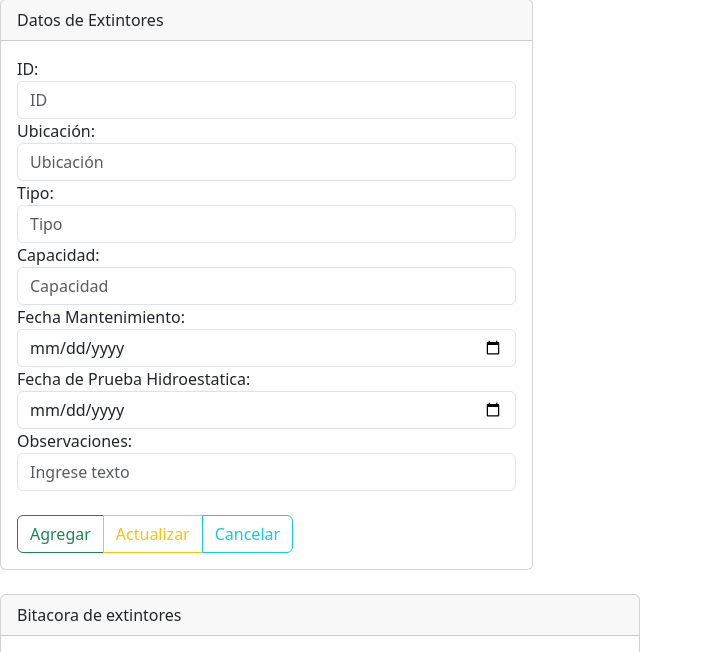
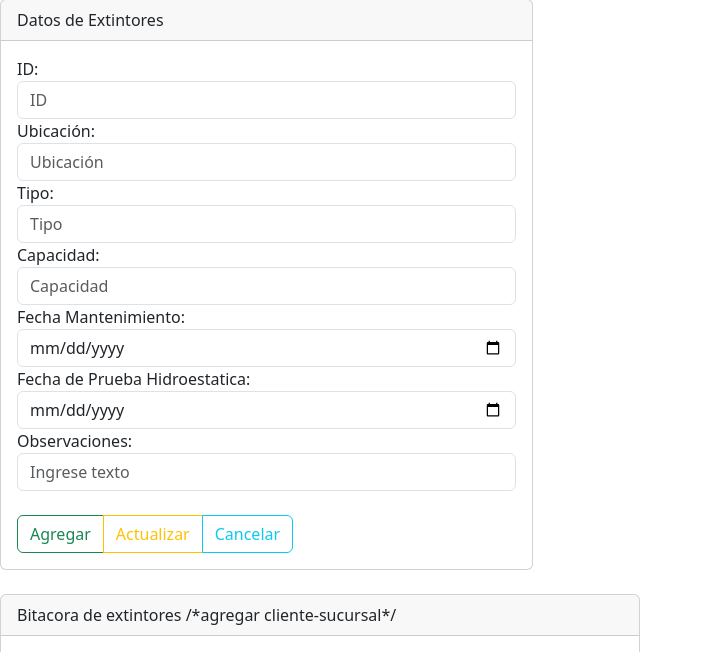
Before and after one commit to alexcorona80/E, a PHP site: page /View/bitacoras.php in a window 1280 px wide. Shown: the part 267-919 px from the top of the page, without its empty margins (0-703 px from the left). Run offline with PHP 8.4, Linux system fonts and the light colour scheme; data that the repository does not hold is empty; some libraries are stand-ins or nearby versions.

Commit message:
Actualizacion de comentarios

```diff
--- a/View/bitacoras.php
+++ b/View/bitacoras.php
@@ -125,7 +125,7 @@ $listaExtintores = $sentenciaSQL->fetchAll(PDO::FETCH_ASSOC);
 <div class="col-sm-5" style="width: 50%;">
     <div class="card" >
             <div class="card-header">
-                Bitacora de extintores
+                Bitacora de extintores /*agregar cliente-sucursal*/
                 </div>
                     <div class="card-body" style="width:100%;">
                         <table class="table table.responsive table-bordered table-hover table-sm">
```
